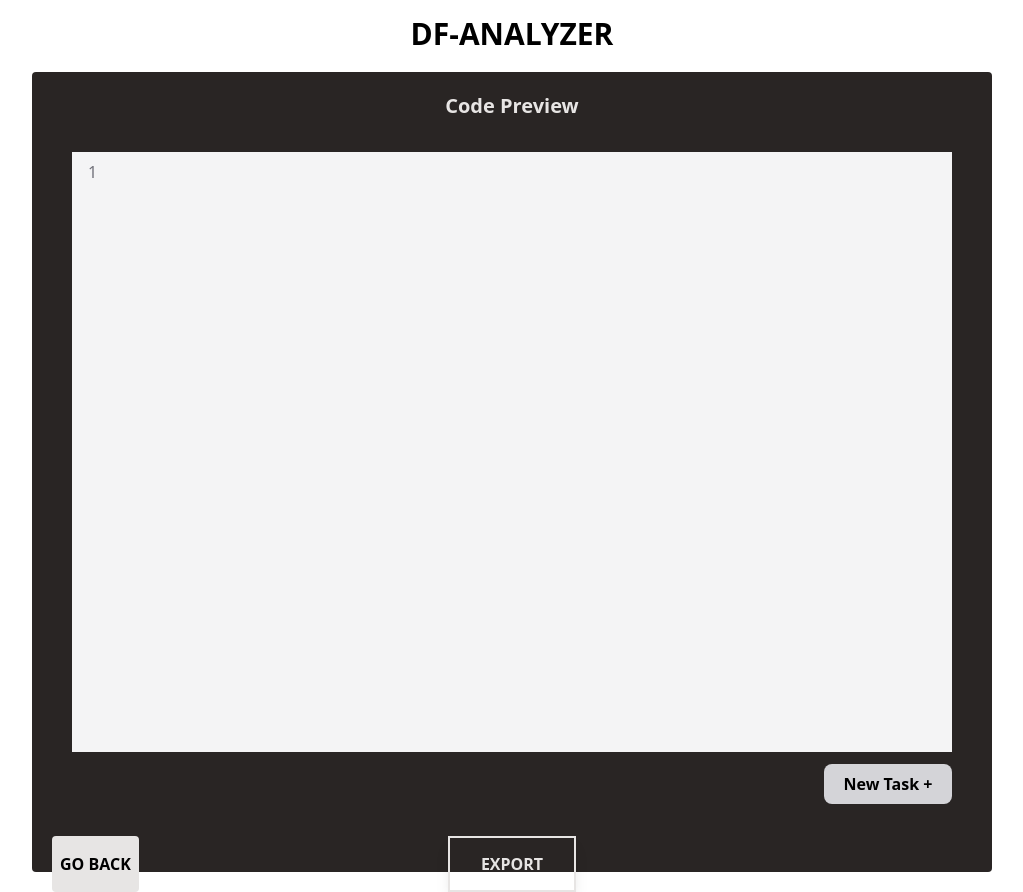
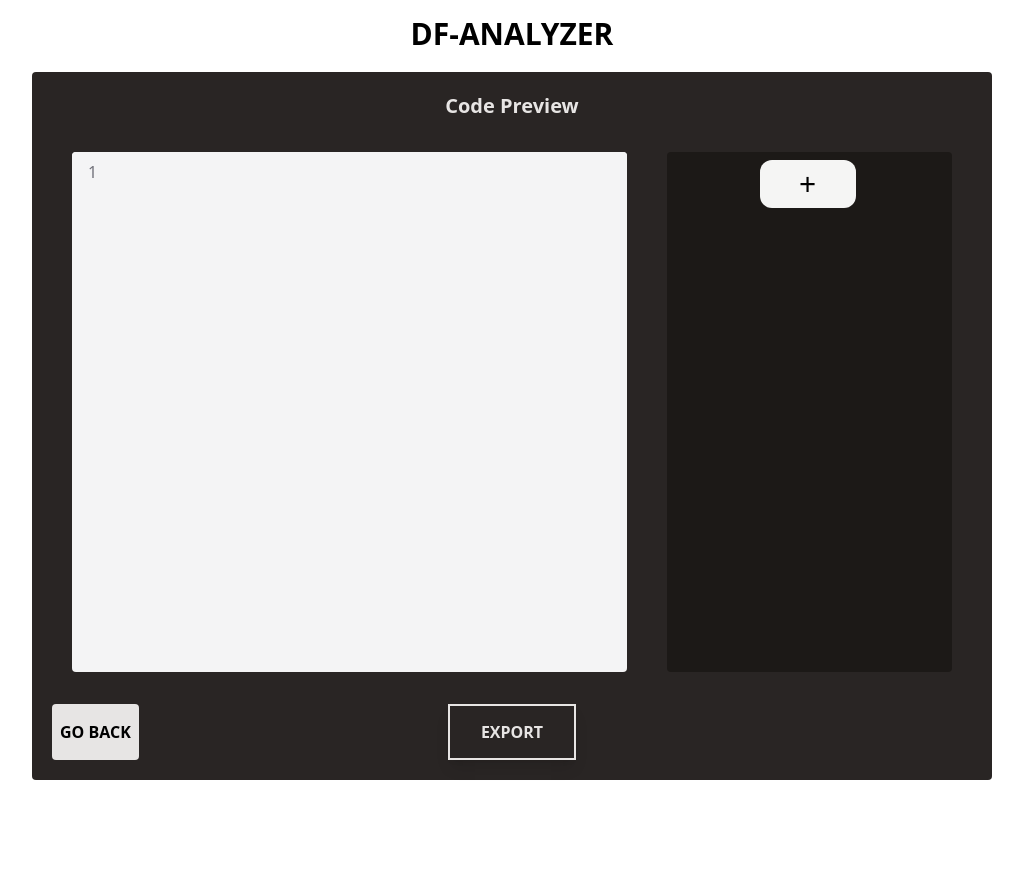
Before and after one commit to lorenzoa7/df-analyzer, a Next.js app: page /code in a window 1280 px wide. Shown: the whole page, without its empty margins (128-1151 px from the left). After the commit the page ends 800 px from the top, so only its background shows below. Built offline with nearby package versions, Linux system fonts and the light colour scheme.

Commit message:
Possibility to add tasks

```diff
--- /dev/null
+++ b/src/components/CodePreview/TaskDialog/index.tsx
@@ -0,0 +1,19 @@
+'use client'
+
+import useTask from '@/hooks/useTask'
+import { Dialog, DialogContent, DialogTitle } from '@mui/material'
+
+export default function TransformationDialog() {
+  const { openTaskDialog, setOpenTaskDialog } = useTask()
+  return (
+    <Dialog
+      open={openTaskDialog}
+      onClose={() => setOpenTaskDialog(false)}
+      fullWidth={true}
+      maxWidth={'lg'}
+    >
+      <DialogTitle>Set transformation</DialogTitle>
+      <DialogContent>fgdsf</DialogContent>
+    </Dialog>
+  )
+}
--- a/src/components/CodePreview/index.tsx
+++ b/src/components/CodePreview/index.tsx
@@ -1,15 +1,26 @@
 'use client'
 
 import useGeneral from '@/hooks/useGeneral'
+import useTask from '@/hooks/useTask'
+import type { Task } from '@/utils/types'
+import { AiFillDelete } from 'react-icons/ai'
+import { BsFillPencilFill } from 'react-icons/bs'
 import { FaPlus } from 'react-icons/fa'
 import * as C from './styles'
 
 export default function CodePreview() {
   const { appData } = useGeneral()
+  const { setOpenTaskDialog, setSelectedTask, addTask } = useTask()
   const codeLines = appData.code.split('\n')
+
+  const editTask = (task: Task) => {
+    setSelectedTask(task)
+    setOpenTaskDialog(true)
+  }
 
   return (
     <C.Container>
+      <div className="flex h-full w-full gap-10">
         <C.LineList>
           {codeLines.map((line, index) => (
             <C.CodeLine key={index} $even={(index + 1) % 2 === 0}>
@@ -21,10 +32,38 @@ export default function CodePreview() {
             </C.CodeLine>
           ))}
         </C.LineList>
-      <div className="flex w-full justify-end">
-        <button className="flex h-10 w-32 items-center justify-center gap-1 rounded-lg bg-zinc-300 font-bold duration-300 hover:bg-zinc-400">
-          New Task +
+
+        <div className="flex w-2/4 grow flex-col items-center gap-5 overflow-y-scroll rounded bg-stone-900 p-3 pb-4 pl-2 pt-2 text-center scrollbar-thin scrollbar-thumb-stone-300">
+          <button
+            className="h-12 w-24 flex-none rounded-xl bg-stone-100 text-3xl font-medium duration-300 hover:bg-stone-400"
+            onClick={addTask}
+          >
+            +
           </button>
+
+          {appData.tasks?.length === 0 ? (
+            <p className="flex h-12 items-center rounded bg-stone-100/80 p-3 text-center font-semibold">
+              Create new tasks
+            </p>
+          ) : (
+            appData.tasks?.map((task) => (
+              <div
+                key={task.id}
+                onClick={() => editTask(task)}
+                className="flex h-12 w-full cursor-pointer  items-center  gap-5  rounded bg-stone-100 p-5 font-semibold duration-300 hover:bg-stone-400 [&>*:last-child]:hover:scale-110"
+              >
+                <BsFillPencilFill size={20} />
+                <span className="w-full text-start">{task.id}</span>
+                <div
+                  onClick={() => console.log('deleted')}
+                  className="flex h-8 w-8 scale-0 cursor-pointer items-center justify-center rounded bg-stone-700 text-white duration-150 hover:bg-stone-900"
+                >
+                  <AiFillDelete size={'75%'} />
+                </div>
+              </div>
+            ))
+          )}
+        </div>
       </div>
     </C.Container>
   )
--- a/src/components/CodePreview/styles.tsx
+++ b/src/components/CodePreview/styles.tsx
@@ -16,12 +16,13 @@ export const Container = tw.div`
 export const LineList = tw.ul`
     bg-zinc-100
     w-full
-    h-[600px]
+    h-full
     flex
     flex-col
     overflow-y-scroll
     scrollbar-thin
     scrollbar-thumb-stone-700
+    rounded
 `
 
 export const CodeLine = tw.li<CodeLineProps>`
--- /dev/null
+++ b/src/contexts/task/index.tsx
@@ -0,0 +1,59 @@
+import { findHighestId } from '@/functions'
+import useGeneral from '@/hooks/useGeneral'
+import { Task } from '@/utils/types'
+import { Dispatch, SetStateAction, createContext, useState } from 'react'
+
+export type TaskContextProps = {
+  openTaskDialog: boolean
+  setOpenTaskDialog: Dispatch<SetStateAction<boolean>>
+  selectedTask: Task | null
+  setSelectedTask: Dispatch<SetStateAction<Task | null>>
+  getTaskById: (id: number) => Task | undefined
+  addTask: () => void
+}
+
+const TaskContext = createContext<TaskContextProps>({} as TaskContextProps)
+
+const TaskProvider = ({ children }: { children: React.ReactNode }) => {
+  const { appData, setAppData } = useGeneral()
+
+  const [openTaskDialog, setOpenTaskDialog] = useState(false)
+
+  const [selectedTask, setSelectedTask] = useState<Task | null>(null)
+
+  const getTaskById = (id: number): Task | undefined => {
+    return appData.tasks.find((task) => task.id === id)
+  }
+
+  const addTask = (): void => {
+    const tasksList = appData.tasks
+    const newTask: Task = {
+      id: findHighestId(tasksList) + 1,
+      transformationId: 1,
+      inputElement: null,
+      outputElement: [''],
+    }
+
+    setAppData({
+      ...appData,
+      tasks: tasksList.concat(newTask),
+    })
+  }
+
+  return (
+    <TaskContext.Provider
+      value={{
+        openTaskDialog,
+        setOpenTaskDialog,
+        selectedTask,
+        setSelectedTask,
+        getTaskById,
+        addTask,
+      }}
+    >
+      {children}
+    </TaskContext.Provider>
+  )
+}
+
+export { TaskContext, TaskProvider }
--- a/src/functions/findHighestId/index.tsx
+++ b/src/functions/findHighestId/index.tsx
@@ -1,6 +1,8 @@
-import { Attribute, Input, Transformation } from '@/utils/types'
+import type { Attribute, Input, Task, Transformation } from '@/utils/types'
 
-const findHighestId = (array: Array<Transformation | Input | Attribute>) => {
+const findHighestId = (
+  array: Array<Transformation | Input | Attribute | Task>,
+) => {
   let highestId = 0
 
   array.forEach((item) => {
--- /dev/null
+++ b/src/hooks/useTask/index.tsx
@@ -0,0 +1,8 @@
+import { TaskContext } from '@/contexts/task'
+import { useContext } from 'react'
+
+export default function useTask() {
+  const context = useContext(TaskContext)
+
+  return context
+}
--- a/src/utils/exampleAppData.json
+++ b/src/utils/exampleAppData.json
@@ -60,5 +60,6 @@
                 }
             ]
         }
-    ]
+    ],
+    "tasks": []
 }
```
Also changed, not shown: src/contexts/index.tsx (+6 -3 lines), src/utils/types.ts (+8 -0 lines). Lines whose indentation alone changed are shown as unchanged.
